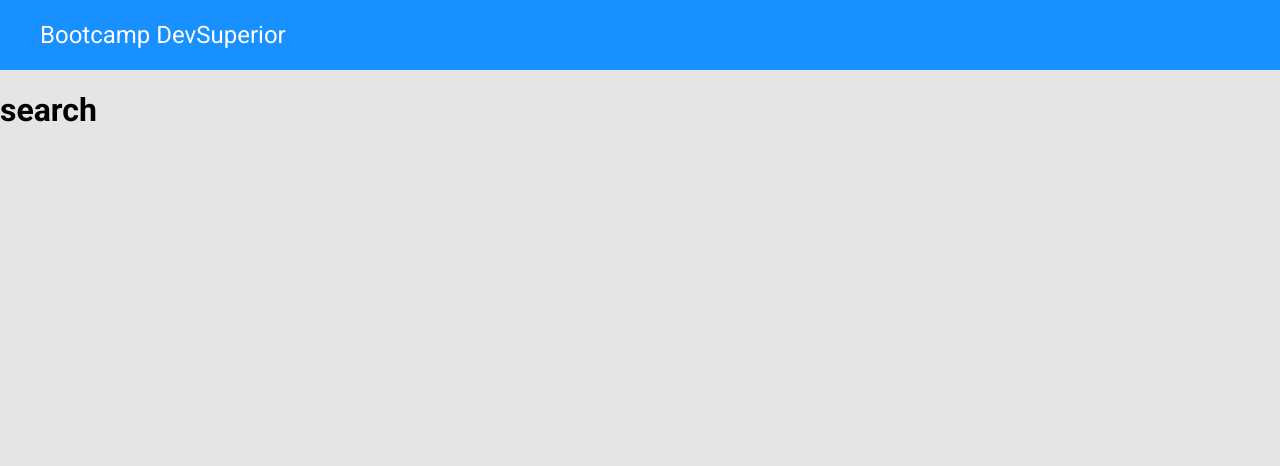
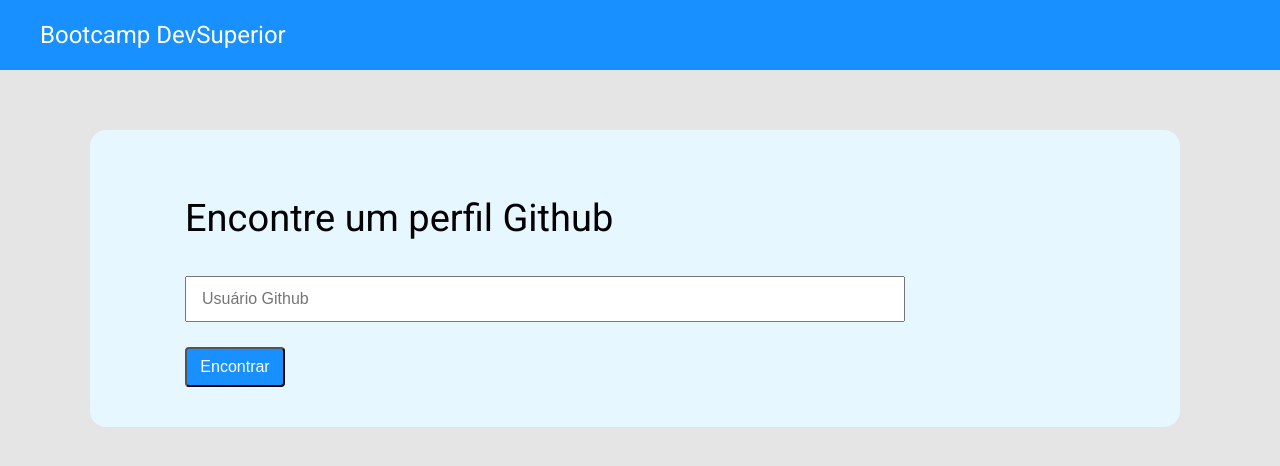
Before and after one commit to pedroaleph/github-user-search_pedroaleph, a React (Create React App) app: page /search in a window 1280 px wide. Shown: the top 466 px of the page. Built offline with nearby package versions, Linux system fonts and the light colour scheme.

Commit message:
Add search-area and connection to git api

```diff
--- a/package.json
+++ b/package.json
@@ -11,6 +11,7 @@
     "@types/react": "^17.0.0",
     "@types/react-dom": "^17.0.0",
     "@types/react-router-dom": "^5.1.7",
+    "axios": "^0.21.1",
     "node-sass": "^5.0.0",
     "react": "^17.0.1",
     "react-dom": "^17.0.1",
--- /dev/null
+++ b/src/core/components/SearchArea/index.tsx
@@ -0,0 +1,39 @@
+import fetchProfile from 'core/utils/request';
+import React, { useState } from 'react';
+import Button from '../Button';
+import './styles.css';
+
+const SearchArea = () => {
+    const [userName, setUserName] = useState('');
+
+
+    const handleOnChange = (event: React.ChangeEvent<HTMLInputElement>) => {
+        setUserName(event.target.value);
+    }
+
+    const handleSubmit = (event: React.FormEvent<HTMLFormElement>) => {
+        event.preventDefault();
+        fetchProfile({name: userName})
+        .then(response => console.log(response))
+    }
+    return(
+        <form onSubmit={handleSubmit}>
+            <div className="search-area-container">
+                <h1 className="search-area-title">
+                    Encontre um perfil Github
+                </h1>
+                <input
+                className="search-area-form"
+                type="text"
+                placeholder="Usuário Github"
+                onChange={handleOnChange}
+                />
+                <div className="search-area-btn">
+                    <Button buttonName="Encontrar"/>
+                </div>
+            </div>
+        </form>
+    )
+}
+
+export default SearchArea;
--- /dev/null
+++ b/src/core/components/SearchArea/styles.css
@@ -0,0 +1,34 @@
+.search-area-container {
+    margin-top: 60px;
+    background: #E6F7FF;
+    border-radius: 16px;
+    padding-left: 95px;
+}
+
+.search-area-title {
+    padding-top: 65px;
+    font-weight: 500;
+    font-size: 38px;
+    line-height: 46px;
+}
+
+.search-area-form {
+    width: 676px;
+    height: 40px;
+    margin-top: 10px;
+    padding-left: 15px;
+    padding-right: 25px;
+    font-size: 16px;
+    line-height: 24px;
+    font-size: 16px;
+    line-height: 24px;
+}
+
+:placeholder-shown {
+    color: #BFBFBF;
+}
+
+.search-area-btn {
+    padding-top: 25px;
+    padding-bottom: 40px;
+}
--- /dev/null
+++ b/src/core/utils/request.ts
@@ -0,0 +1,10 @@
+import axios from "axios";
+
+type Props = {
+    name: string;
+}
+const fetchProfile = ({name}: Props) => {
+    return axios(`https://api.github.com/users/${name}`)
+}
+
+export default  fetchProfile;
--- a/src/pages/Search/index.tsx
+++ b/src/pages/Search/index.tsx
@@ -1,10 +1,13 @@
+import SearchArea from 'core/components/SearchArea';
 import React from 'react';
 import './styles.css';
 
 const Search = () => {
     return(
-        <h1>search</h1>
-    )
+        <div className="search-container">
+            <SearchArea />
+        </div>
+    );
 }
 
 export default Search;
--- a/src/pages/Search/styles.css
+++ b/src/pages/Search/styles.css
@@ -0,0 +1,3 @@
+.search-container {
+    padding: 0 100px 0 90px;
+}
```
Also changed, not shown: 1 other file (tests, documents, lock files or other folders).
